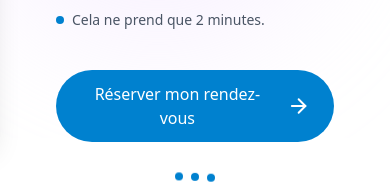
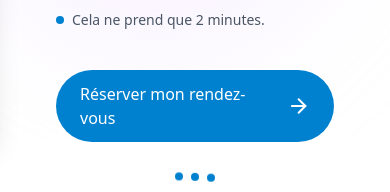
Before and after one commit to ahsanul0185/pro-sovita, a Next.js app: page /thank-you in a window 390 px wide. Shown: the part 706-898 px from the top of the page. Built offline with nearby package versions, Linux system fonts and the light colour scheme.

Commit message:
added calander link

```diff
--- a/src/app/thank-you/page.js
+++ b/src/app/thank-you/page.js
@@ -1,4 +1,7 @@
+"use client"
+
 import { CheckCircle, Calendar, ArrowRight } from 'lucide-react';
+import Link from 'next/link';
 
 
 export default function ThankYouPage() {
@@ -68,18 +71,18 @@ export default function ThankYouPage() {
 
           {/* CTA Button */}
           <div className="flex justify-center">
-            <button className="group bg-primary hover:bg-[#0066a6] text-white px-6 md:px-10 py-3 md:py-5 rounded-full md:text-lg transition-all duration-300 cursor-pointer flex items-center gap-3">
+            <Link href="https://calendly.com/contact-hoq/mise-en-place" className="group bg-primary hover:bg-[#0066a6] text-white px-6 md:px-10 py-3 md:py-5 rounded-full md:text-lg transition-all duration-300 cursor-pointer flex items-center gap-3">
               Réserver mon rendez-vous
               <ArrowRight className="w-6 h-6 group-hover:translate-x-1 transition-transform" />
-            </button>
+            </Link>
           </div>
         </div>
 
         {/* Bottom decoration */}
         <div className="flex justify-center gap-2 mt-8">
-          <div className="w-2 h-2 bg-[#0081cf] rounded-full animate-bounce"></div>
-          <div className="w-2 h-2 bg-[#0081cf] rounded-full animate-bounce" style={{ animationDelay: '0.1s' }}></div>
-          <div className="w-2 h-2 bg-[#0081cf] rounded-full animate-bounce" style={{ animationDelay: '0.2s' }}></div>
+          <div className="w-2 h-2 bg-primary rounded-full animate-bounce"></div>
+          <div className="w-2 h-2 bg-primary rounded-full animate-bounce" style={{ animationDelay: '0.1s' }}></div>
+          <div className="w-2 h-2 bg-primary rounded-full animate-bounce" style={{ animationDelay: '0.2s' }}></div>
         </div>
       </div>
     </div>
```
